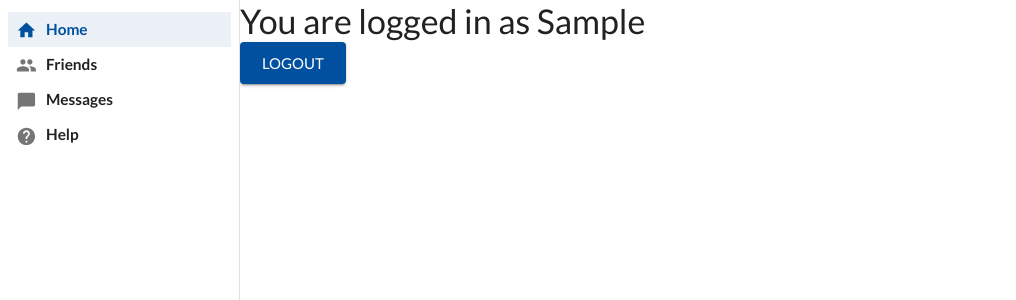
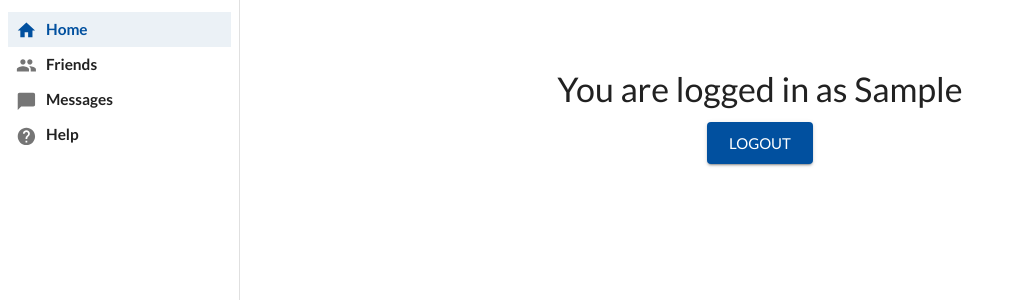
Before and after one commit to tphume/converse-fe, a React (Create React App) app: page / in a window 1280 px wide. Both pictures are taken after typing "Sample", "Sample123" into the empty fields and a click on the button "LOGIN". Shown: the top 300 px of the page, without its empty margins (0-1016 px from the left). Built offline with nearby package versions, Linux system fonts and the light colour scheme.

Commit message:
Added some styling

```diff
--- a/src/pages/Home.tsx
+++ b/src/pages/Home.tsx
@@ -3,24 +3,49 @@ import { useDispatch, useSelector } from "react-redux";
 import { RootState } from "../rootReducer";
 import { logout } from "../features/user/user";
 
+import { Theme, createStyles, makeStyles } from "@material-ui/core/styles";
+import Container from "@material-ui/core/Container";
 import Typography from "@material-ui/core/Typography";
 import Button from "@material-ui/core/Button";
 
+const useStyles = makeStyles((theme: Theme) => {
+  return createStyles({
+    container: {
+      flexGrow: 1,
+      display: "flex",
+      flexDirection: "column",
+      justifyContent: "start",
+      alignItems: "center",
+    },
+    header: {
+      marginTop: "2em",
+    },
+    logout: {
+      marginTop: "12px",
+    },
+  });
+});
+
 export default function Home() {
+  const classes = useStyles();
+
   const dispatch = useDispatch();
   const { username } = useSelector((state: RootState) => state.user);
 
   return (
-    <section>
-      <Typography variant="h4">You are logged in as {username}</Typography>
+    <Container className={classes.container}>
+      <Typography variant="h4" classes={{ root: classes.header }}>
+        You are logged in as {username}
+      </Typography>
       <Button
         variant="contained"
         color="primary"
         size="large"
         onClick={() => dispatch(logout())}
+        classes={{ root: classes.logout }}
       >
         Logout
       </Button>
-    </section>
+    </Container>
   );
 }
```
